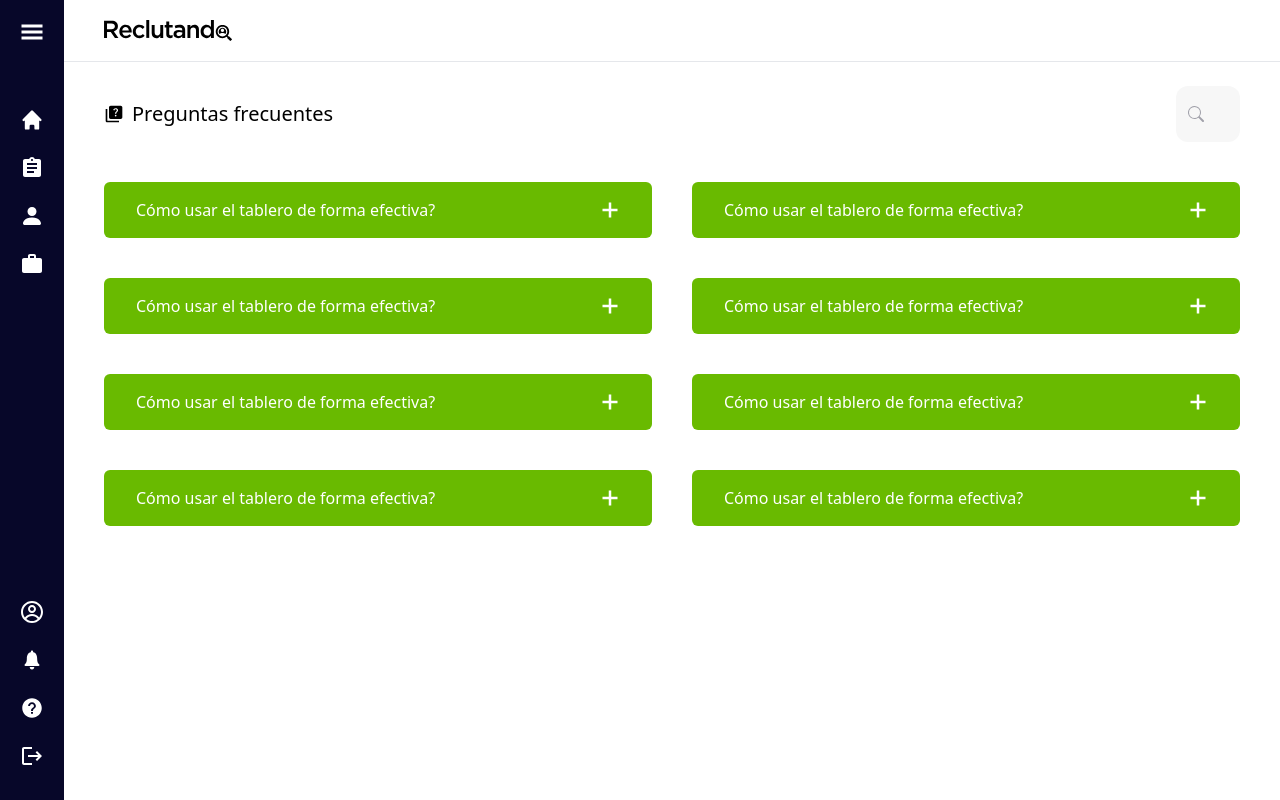
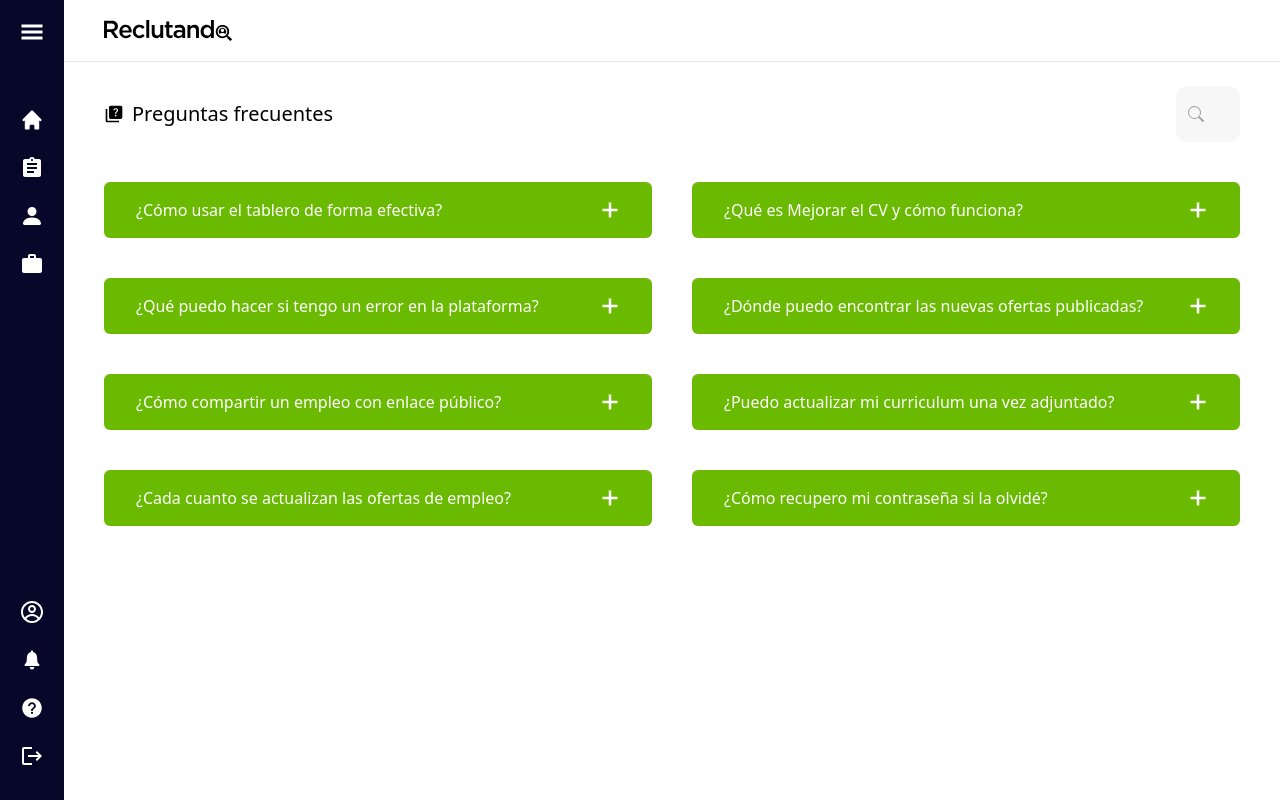
Before and after one commit to yesifita/S8-21-t-react-agregarback, a React (Vite) app: page /recruiter/ayuda in a window 1280 px wide. Built offline with nearby package versions, Linux system fonts and the light colour scheme; no server answers.

Commit message:
fixed: Question, con preguntas, Dashboard: card welcome

```diff
--- a/src/componentes/Apliccants/CardNewJob.tsx
+++ b/src/componentes/Apliccants/CardNewJob.tsx
@@ -4,7 +4,7 @@ import BtnCrearEmpleo from '../Buttons/BtnCrearEmpleo'
 export default function CardNewJob() {
   return (
     <div className="flex items-center bg-secundaryGreyLight p-6 rounded-xl h-96">
-      <div className="bg-no-repeat bg-center bg-cover mr-6 rounded-xl" style={{ backgroundImage: `url(${newJob})`, height: '324px', width: '258px'}}>
+      <div className="bg-no-repeat bg-center bg-cover mr-6 rounded-xl" style={{ backgroundImage: `url(${newJob})`, height: '340px', width: '300px'}}>
       </div>
       <div>
         <h2 className="text-3xl text-primaryBlueDark font-extrabold mb-4">
--- a/src/componentes/Apliccants/CardNewPostulates.tsx
+++ b/src/componentes/Apliccants/CardNewPostulates.tsx
@@ -4,7 +4,7 @@ import BtnRevisarTablero from '../Buttons/BtnRevisarTablero'
 export default function CardNewPostulates() {
   return (
     <div className="flex items-center bg-secundaryGreyLight p-6 rounded-xl h-96">
-      <div className="bg-no-repeat bg-center bg-cover mr-6 rounded-xl" style={{ backgroundImage: `url(${newPostulates})`, height: '324px', width: '258px'}}>
+      <div className="bg-no-repeat bg-center bg-cover mr-6 rounded-xl" style={{ backgroundImage: `url(${newPostulates})`, height: '340px', width: '300px'}}>
       </div>
       <div>
         <h2 className="text-3xl text-primaryBlueDark font-extrabold mb-4">
--- a/src/componentes/Apliccants/CardWelcome.tsx
+++ b/src/componentes/Apliccants/CardWelcome.tsx
@@ -6,19 +6,18 @@ function CardWelcome() {
     const { displayName } = authUser.user;
 
     return (
-        <div className="overflow-hidden bg-secundaryGreyLight h-72 rounded-xl">
-            <div className="flex items-center justify-between h-full gap-x-8">
+        <div className="bg-secundaryGreyLight h-72 rounded-xl">
+            <div className="flex items-center h-full">
 
-                <div>
+                <div className='w-full'>
                     <p className="pl-8 mb-4 text-2xl text-primaryBlueDark">Bienvenido,</p>
                     {displayName && <h2 className="pl-8 mb-4 text-4xl font-extrabold text-primaryBlueDark">{displayName}</h2>}
                     <p className="px-8 py-2 text-2xl text-white bg-secundaryViolet">Un gusto tenerte aquí</p>
                 </div>
-
-                <div className="relative">
-                    <img src={photoProfile} alt="photo profile" className="w-48 h-60 rounded-xl" />
+                <div className="relative z-10 mr-6">
+                    <div className="bg-no-repeat bg-center bg-cover rounded-xl" style={{ backgroundImage: `url(${photoProfile})`, height: '240px', width: '220px'}}>
+                    </div>
                 </div>
-
             </div>
         </div>
     )
--- a/src/componentes/Buttons/BtnQuestion.tsx
+++ b/src/componentes/Buttons/BtnQuestion.tsx
@@ -2,7 +2,7 @@ import React, { useState } from "react";
 import { MdRemove } from "react-icons/md";
 import { GoPlus } from "react-icons/go";
 
-function BtnQuestion() {
+function BtnQuestion({question, answer}) {
   const [showText, setShowText] = useState(false);
 
   const handleToggleText = () => {
@@ -17,16 +17,14 @@ function BtnQuestion() {
         } flex justify-between items-center px-8`}
         onClick={handleToggleText}
       >
-        Cómo usar el tablero de forma efectiva?
+        {question}
         <span className="text-xl font-bold">
           {showText ? <MdRemove /> : <GoPlus />}
         </span>
       </button>
       {showText && (
         <div className="bg-secundaryGreyLight2 p-4 rounded-b-md">
-          <p>
-            Por defecto, al ingresar a tu tablero de proceso por primera vez, encontrarás 4 columnas predefinidas: Invitaciones, Postulantes, Descartados y Contratados. Cuando las y los profesionales postulan a tu empleo, éstos llegan automáticamente a la columna 'Postulantes'. Ahí podrás filtrar postulantes y moverlos a diferentes fases arrastrándolos, o bien, haciendo click en su tarjeta y seleccionando la opción 'Mover a' y seleccionar la fase a la que deseas moverlos.
-          </p>
+          <p>{answer}</p>
         </div>
       )}
     </div>
--- a/src/componentes/Inputs/InputSearch.tsx
+++ b/src/componentes/Inputs/InputSearch.tsx
@@ -35,9 +35,10 @@ export default function InputSearch() {
         ref={inputRef}
         type="text"
         placeholder="Buscar en preguntas frecuentes"
-        className={`h-14 pl-10 pr-6 bg-secundaryGreyLight rounded-xl ${
-          expanded ? "w-450" : "w-10"
-        }`}
+        className={`
+          h-14 pl-10 pr-6 bg-secundaryGreyLight rounded-xl
+          ${expanded ? "w-450 border focus:border-primaryGreen" : "w-10"}
+        `}
         style={{ transition: "width 0.3s" }}
         onClick={handleInputClick}
       />
--- a/src/routes/recAyuda.tsx
+++ b/src/routes/recAyuda.tsx
@@ -6,6 +6,41 @@ import { MdQuiz } from "react-icons/md";
 
 
 export default function RecAyuda() {
+
+    const question1 = {
+        question: '¿Cómo usar el tablero de forma efectiva?',
+        answer: 'Por defecto, al ingresar a tu tablero de proceso por primera vez, encontrarás 4 columnas predefinidas: Invitaciones, Postulantes, Descartados y Contratados. Cuando las y los profesionales postulan a tu empleo, éstos llegan automáticamente a la columna "Postulantes". Ahí podrás filtrar postulantes y moverlos a diferentes fases arrastrándolos, o bien, haciendo click en su tarjeta y seleccionando la opción "Mover a" y seleccionar la fase a la que deseas moverlos'
+    };
+    const question2 = {
+        question: '¿Qué puedo hacer si tengo un error en la plataforma?',
+        answer: 'Si estas presentando algún inconveniente con nuestra plataforma te recomendamos contactarte con nuestra área de soporte: reclutando.arg@gmail.com.'
+    };
+    const question3 = {
+        question: '¿Cómo compartir un empleo con enlace público?',
+        answer: 'Los empleos compartidos de Reclutando, sólo serán visibles para usuarios registrados en el sitio. De modo que, si compartes un enlace y el usuario no está registrado, no podrá verlo.'
+    };
+    const question4 = {
+        question: '¿Cada cuanto se actualizan las ofertas de empleo?',
+        answer: ''
+    };
+    const question5 = {
+        question: '¿Qué es Mejorar el CV y cómo funciona?',
+        answer: ''
+    };
+    const question6 = {
+        question: '¿Dónde puedo encontrar las nuevas ofertas publicadas?',
+        answer: ''
+    };
+    const question7 = {
+        question: '¿Puedo actualizar mi curriculum una vez adjuntado?',
+        answer: ''
+    };
+    const question8 = {
+        question: '¿Cómo recupero mi contraseña si la olvidé?',
+        answer: ''
+    };
+
+
     return (
         <div className="flex relative">
             <div className="z-10">
@@ -28,16 +63,16 @@ export default function RecAyuda() {
 
                     <div className="flex flex-wrap">
                         <div className="flex flex-col w-1/2 pr-5">
-                            <BtnQuestion/>
-                            <BtnQuestion/>
-                            <BtnQuestion/>
-                            <BtnQuestion/>
+                            <BtnQuestion question={question1.question} answer={question1.answer}/>
+                            <BtnQuestion question={question2.question} answer={question2.answer}/>
+                            <BtnQuestion question={question3.question} answer={question3.answer}/>
+                            <BtnQuestion question={question4.question} answer={question4.answer}/>
                         </div>
                         <div className="flex flex-col w-1/2 pl-5">
-                            <BtnQuestion/>
-                            <BtnQuestion/>
-                            <BtnQuestion/>
-                            <BtnQuestion/>
+                            <BtnQuestion question={question5.question} answer={question5.answer}/>
+                            <BtnQuestion question={question6.question} answer={question6.answer}/>
+                            <BtnQuestion question={question7.question} answer={question7.answer}/>
+                            <BtnQuestion question={question8.question} answer={question8.answer}/>
                         </div>
                     </div>
                 </div>
```
